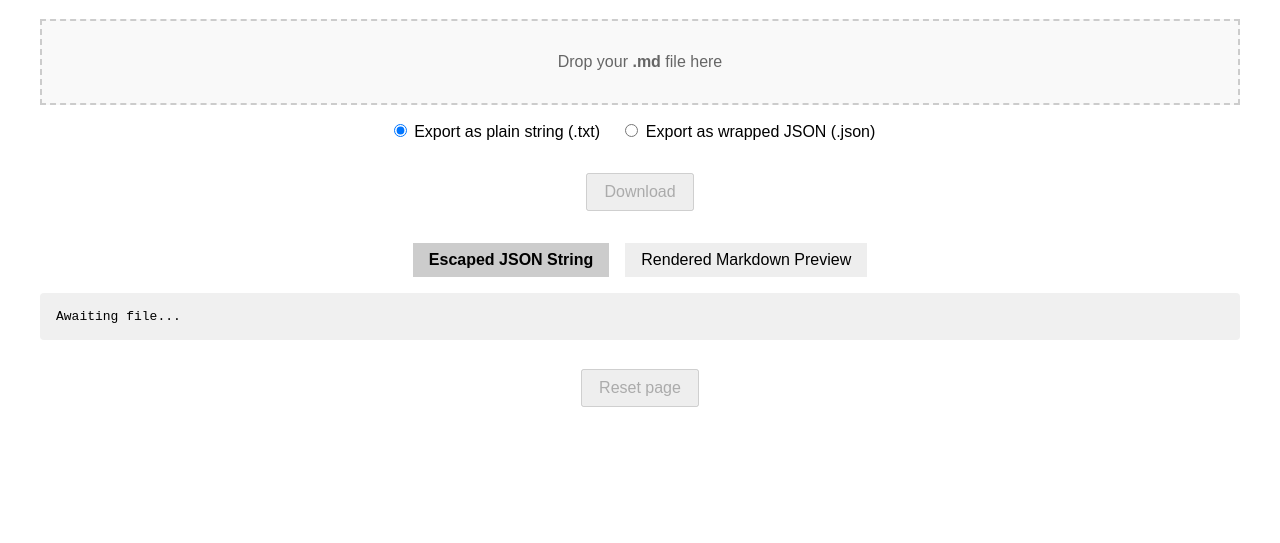
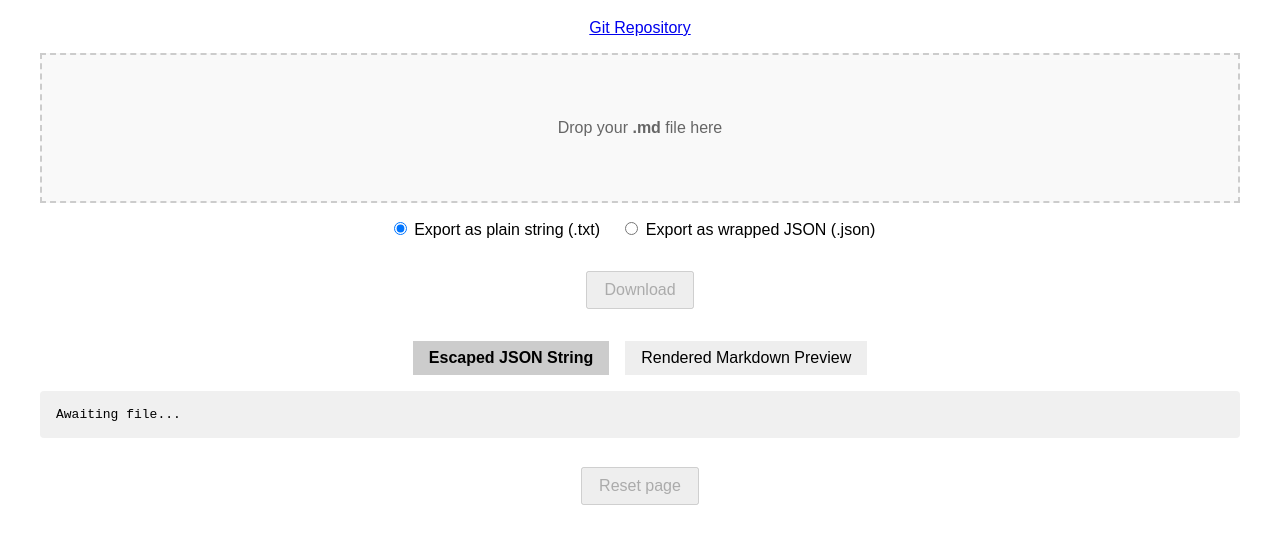
Before and after one commit to chrisnajman/markdown-to-json, a plain HTML site: page index.html in a window 1280 px wide. Shown: the part 101-644 px from the top of the page. Drawn offline with nearby package versions, Linux system fonts and the light colour scheme.

Commit message:
CSS -- increased height of drop zone. HTML -- added git repo link

```diff
--- a/index.html
+++ b/index.html
@@ -12,6 +12,8 @@
 
 <body>
   <h1>Markdown to JSON-safe String &plus; Preview</h1>
+  <p><a href="https://github.com/chrisnajman/markdown-to-json" target="_blank" rel="noopener noreferrer">Git
+      Repository</a></p>
 
   <div id="drop-zone" class="drop-zone">Drop your <strong>.md</strong> file here</div>
 
--- a/style.css
+++ b/style.css
@@ -5,7 +5,7 @@ body {
 }
 .drop-zone {
     border: 2px dashed #ccc;
-    padding: 2rem;
+    padding: 4rem 2rem;
     margin-bottom: 1rem;
     background: #f9f9f9;
     color: #666;
@@ -45,7 +45,7 @@ button {
     background: #f0f0f0;
     margin-top: 1rem;
     border-radius: 4px;
-    overflow-x: scroll;
+    overflow-x: auto;
 }
 .tab-content.active {
     display: block;
```
